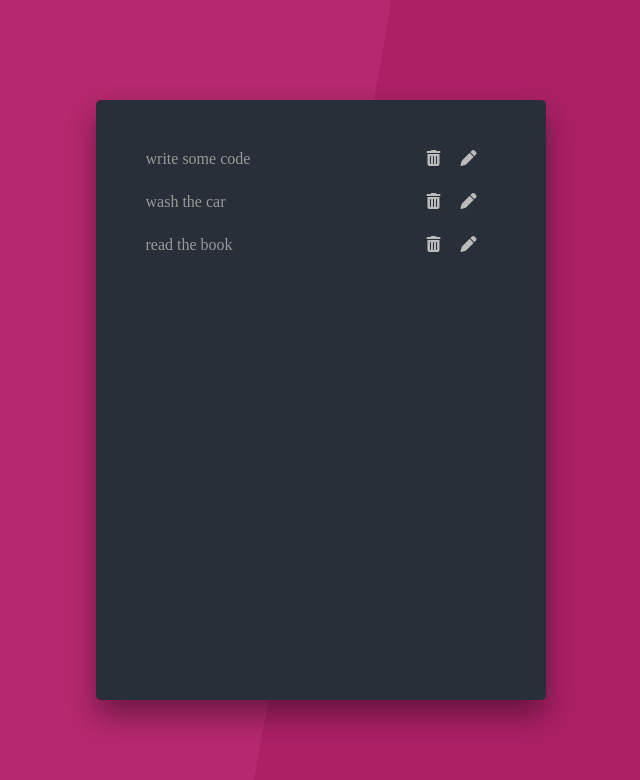
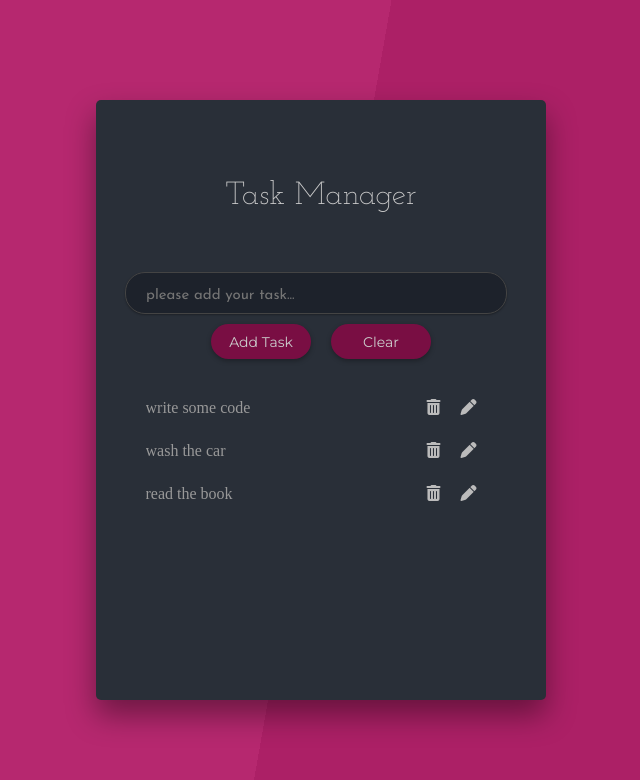
Before and after one commit to mohammadreza2104/project, a React (Create React App) app: page / in a window 1280 px wide. Shown: the top 780 px of the page, without its empty margins (319-959 px from the left). Built offline with nearby package versions, Linux system fonts and the light colour scheme.

Commit message:
create other componets anf fix some code

```diff
--- a/src/App.css
+++ b/src/App.css
@@ -40,6 +40,7 @@
     flex-direction: column;
     margin-bottom: 50px;
     width: 100%;
+
 }
 
 .form {
--- a/src/components/App.js
+++ b/src/components/App.js
@@ -2,13 +2,17 @@ import React from "react";
 import TaskList from "./TaskList";
 import '../App.css';
 import TaskListContextProvider from "../context/TaskListContext";
+import TaskForm from "./TaskForm";
+import Header from "./Header";
 
 function App() {
     return (
         <TaskListContextProvider>
             <div className="container">
                 <div className="app-wrapper">
+                    <Header/>
                     <div className="main">
+                        <TaskForm/>
                         <TaskList/>
                     </div>
                 </div>
--- /dev/null
+++ b/src/components/Header.js
@@ -0,0 +1,11 @@
+import React from 'react';
+
+const Header = () => {
+    return (
+        <div className="header">
+            <h1>Task Manager</h1>
+        </div>
+    );
+};
+
+export default Header;
--- /dev/null
+++ b/src/components/TaskForm.js
@@ -0,0 +1,22 @@
+import React from 'react';
+
+const TaskForm = () => {
+    return (
+        <form className="form">
+            <input type="text" className="task-input" placeholder="please add your task..."
+                   required/>
+            <div className="buttons">
+                <button className="btn add-task-btn" type="submit">
+                    Add Task
+                </button>
+                <button className="btn clear-btn">
+                    Clear
+                </button>
+            </div>
+        </form>
+
+
+    );
+};
+
+export default TaskForm;
```
